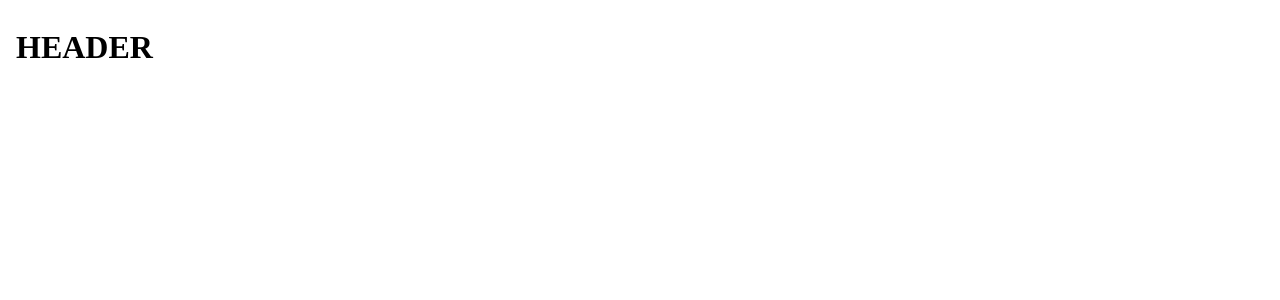
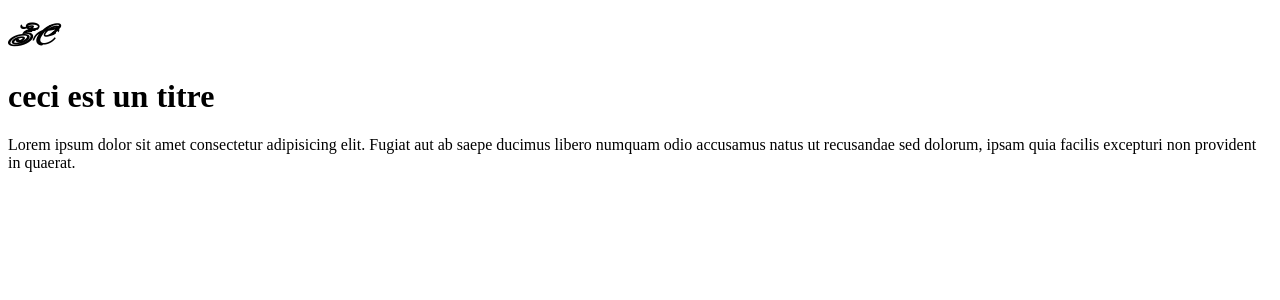
Before and after one commit to RomainGuirous/WCS-project1, a PHP site: page / in a window 1280 px wide. Before the commit the part shown is almost empty. Shown: the top 300 px of the page. Run offline with PHP 8.4, Linux system fonts and the light colour scheme.

Commit message:
init style

```diff
--- a/header.html
+++ b/header.html
@@ -3,10 +3,13 @@
 <head>
     <meta charset="UTF-8">
     <meta name="viewport" content="width=device-width, initial-scale=1.0">
+    <link rel="stylesheet" href="style.css">
     <title>Document</title>
 </head>
 <body>
-    <h1>HEADER</h1>
+    <header><h1 class="logo">ZC</h1>
 
+        <h1> ceci est un titre</h1>
+        <div> Lorem ipsum dolor sit amet consectetur adipisicing elit. Fugiat aut ab saepe ducimus libero numquam odio accusamus natus ut recusandae sed dolorum, ipsam quia facilis excepturi non provident in quaerat.</div></header>
 </body>
 </html>
--- a/index.html
+++ b/index.html
@@ -3,12 +3,14 @@
 <head>
     <meta charset="UTF-8">
     <meta name="viewport" content="width=device-width, initial-scale=1.0">
-    <link rel="stylesheet" href="">
     <title>Document</title>
+    <link rel="stylesheet" href="style.css">
 </head>
+<header><h1 class="logo">ZC</h1>
+
+    <h1> ceci est un titre</h1>
+    <div> Lorem ipsum dolor sit amet consectetur adipisicing elit. Fugiat aut ab saepe ducimus libero numquam odio accusamus natus ut recusandae sed dolorum, ipsam quia facilis excepturi non provident in quaerat.</div></header>
 <body>
-    <object name="header" type="text/html" data="header.html"></object>
 
-    <object name="footer" type="text/html" data="footer.html"></object>
 </body>
 </html>
--- a/style.css
+++ b/style.css
@@ -1,10 +1,21 @@
+@font-face {
+    font-family:secondaryFont;
+    src: url('font/Gibrael.ttf');
+}
 :root {
-    --primary-color:;
-    --secondary-color:;
-    --dark:;
-    --light:;
+    --primary-color:#2B3A67;
+    --secondary-color:#FFE0D4;
+    --dark: black;
+    --light:white ;
 
-    --primary-font:;
-    --secondary-font:;
+    --primary-font: @import url('https://fonts.googleapis.com/css2?family=Poppins:ital,wght@0,100;0,200;0,300;0,400;0,500;0,600;0,700;0,800;0,900;1,100;1,200;1,300;1,400;1,500;1,600;1,700;1,800;1,900&display=swap');
+    --secondary-font : secondaryFont;
+    --font-title-size : ;
+    --font-size:
+}
 
+
+
+.logo{
+    font-family: var(--secondary-font);
 }
```
Also changed, not shown: font/Gibrael.ttf (added).
